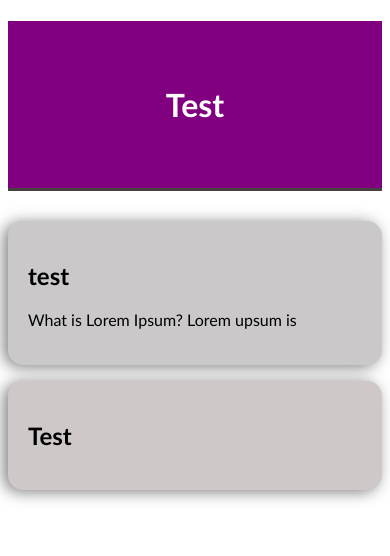
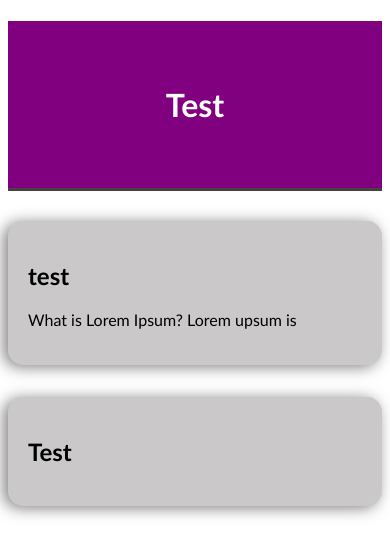
Before and after one commit to Justjbm/Test, a plain HTML site: page index.html in a window 390 px wide. Drawn offline with Linux system fonts and the light colour scheme.

Commit message:
Update index.html

```diff
--- a/index.html
+++ b/index.html
@@ -3,53 +3,86 @@
 <head>
     <meta charset="UTF-8" />
     <title>Test Webpage!</title>
+
     <style>
         body {
             font-family: Gill Sans, sans-serif;
+
+        }
+        #layout {
+            display: flex;
+            justify-content: space-between;
+            gap: 2em;
+            max-width: 1000px;
+            margin: 30px auto;
         }
         #header {
             background-color: purple;
             color: white;
             text-align: center;
             font-size: 2em;
+
             padding-top: 2em;
             padding-bottom: 2em;
             border-bottom: solid rgb(73, 64, 64);
         }
-        #layout {
-            display: flex;
-            gap: 2em; /* consistent space between boxes */
-            max-width: 1000px; /* keeps layout from stretching too much */
-            margin: 30px auto;
-        }
         #information, #sidenotes {
-            flex: 1 1 0; /* both boxes will resize equally */
+            background-color: rgb(202, 200, 200);
+            flex: 1 1 0;
+            margin: 0;
             padding: 20px;
             box-shadow: -4px 2px 15px rgba(0,0,0,0.5);
             border-radius: 15px;
-            background-color: rgb(202, 200, 200);
+
+
         }
-        #sidenotes {
-            background: rgb(207, 200, 200);
-        }
+
         @media (max-width: 700px) {
             #layout {
                 flex-direction: column;
-                gap: 1em;
+                gap: 2em;
             }
         }
+       /* #sidenotes {
+             float: right; <--- doesnt work in a flex container
+            background:rgb(207, 200, 200);
+            flex: 0 0 auto;
+            margin: 30px 15px 30px 15px;
+            padding: 10px;
+
+
+            border-radius: 15px;
+            box-shadow: -4px 2px 15px rgba(0,0,0,0.5);
+
+        } */
+
+
+
     </style>
+
+
 </head>
+
 <body>
+
     <h1 id="header">Test</h1>
+
     <div id="layout">
         <div id="information">
             <h2>test</h2>
-            <p>What is Lorem Ipsum? Lorem upsum is</p>
-        </div>
+
+            <p>What is Lorem Ipsum? Lorem upsum is
+
+
+            </p>
+
+    </div>
+
         <section id="sidenotes">
             <h2>Test</h2>
+
         </section>
     </div>
+
 </body>
 </html>
```
